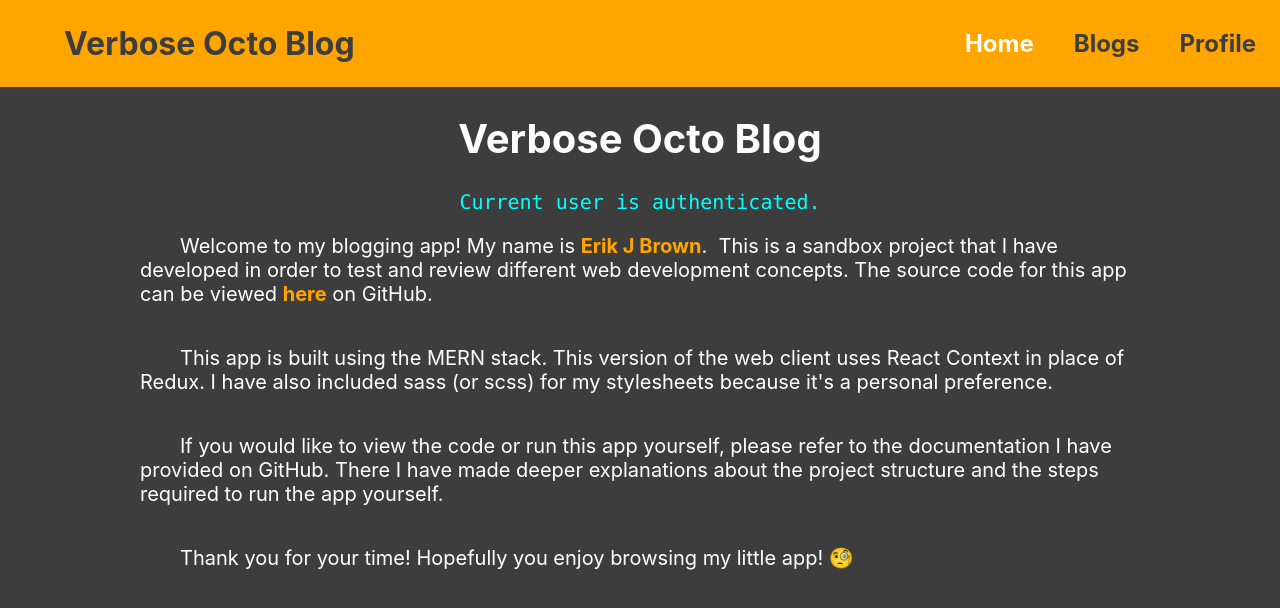
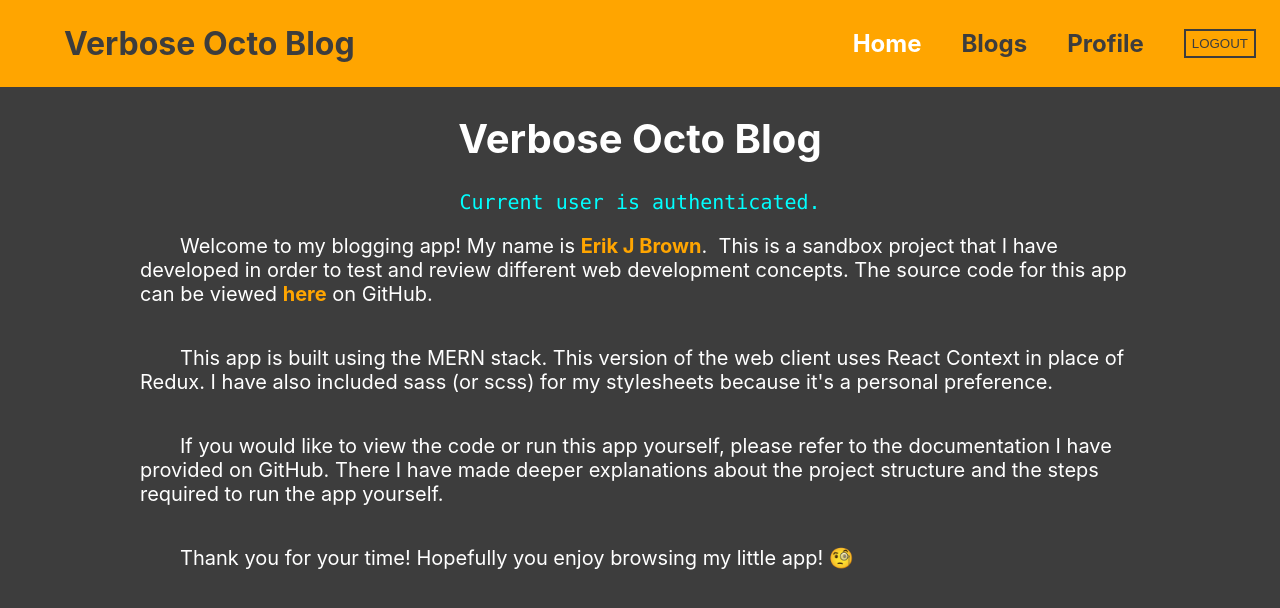
Before and after one commit to erkjbro/blogger, a React (Create React App) app in the folder frontend/: page / in a window 1280 px wide. Shown: the top 608 px of the page. Built offline with nearby package versions, Linux system fonts and the light colour scheme; sample sign-in values are in the browser's storage.

Commit message:
quickly adding logout button

```diff
--- a/frontend/src/shared/components/Navigation/Navbar.js
+++ b/frontend/src/shared/components/Navigation/Navbar.js
@@ -5,7 +5,7 @@ import { AuthContext } from '../../context/AuthContext';
 import './Navbar.scss';
 
 const Navbar = () => {
-  const { isAuth, userId } = useContext(AuthContext);
+  const { isAuth, userId, logout } = useContext(AuthContext);
 
   let authLinks;
   if (isAuth) {
@@ -19,6 +19,11 @@ const Navbar = () => {
           >
             Profile
           </NavLink>
+        </li>
+        <li>
+          <button onClick={logout}>
+            LOGOUT
+          </button>
         </li>
       </>
     );
--- a/frontend/src/shared/components/Navigation/Navbar.scss
+++ b/frontend/src/shared/components/Navigation/Navbar.scss
@@ -45,6 +45,19 @@
           color: map-get($colors, light);
         }
       }
+
+      button {
+        background-color: map-get($colors, primary);
+        color: map-get($colors, dark);
+        border: 2px solid map-get($colors, dark);
+
+        &:hover {
+          cursor: pointer;
+          background-color: map-get($colors, dark);
+          color: map-get($colors, light);
+          border-color: map-get($colors, light);
+        }
+      }
     }
   }
 }
```
